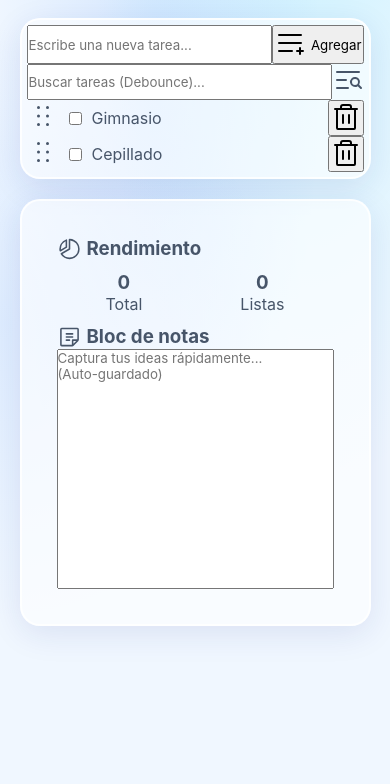
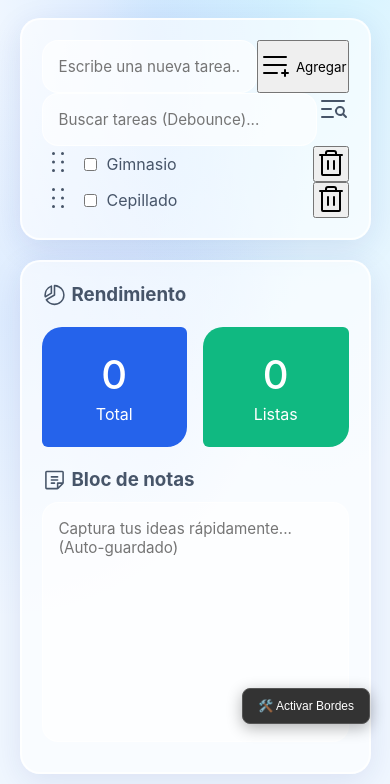
Before and after one commit to Ericknvp/mindtracker-js, a plain HTML site: page index.html in a window 390 px wide. Shown: the part 100-884 px from the top of the page. Before the commit the page ends 844 px from the top, so only its background shows below. Drawn offline with Linux system fonts and the light colour scheme.

Commit message:
Dashboard style terminado

```diff
--- a/index.html
+++ b/index.html
@@ -54,7 +54,7 @@
               <span data-icon="nota" class="iconDash"></span>
               <h3>Bloc de notas</h3>
             </div>
-            <textarea
+            <textarea id="blocTextArea" class="inputText"
               placeholder="Captura tus ideas rápidamente...
 (Auto-guardado)"
             ></textarea>
@@ -65,7 +65,7 @@
           <form class="writeTasks">
             <input
               type="text"
-              class="inputWriteTask"
+              class="inputWriteTask inputText"
               placeholder="Escribe una nueva tarea..."
               required
             />
@@ -78,7 +78,7 @@
           <div class="searchTasks">
             <input
               type="search"
-              class="textInput"
+              class="textInput inputText"
               placeholder="Buscar tareas (Debounce)..."
             />
             <span class="searchIcon" data-icon="buscar"></span>
@@ -135,5 +135,67 @@
 
       renderIcons();
     </script>
+    <button id="debugToggle" style="
+  position: fixed;
+  bottom: 20px;
+  right: 20px;
+  z-index: 9999;
+  padding: 10px 15px;
+  background: #333;
+  color: white;
+  border: 1px solid #555;
+  border-radius: 8px;
+  cursor: pointer;
+  font-family: sans-serif;
+  font-size: 12px;
+  box-shadow: 0 4px 15px rgba(0,0,0,0.3);
+">
+  🛠️ Activar Bordes
+</button>
+
+<script>
+  (function() {
+    const btn = document.getElementById('debugToggle');
+    let isDebugActive = false;
+
+    // Colores por nivel
+    const borderColors = ['#FF1A1A', '#1AFF1A', '#1A1AFF', '#FF1AFF', '#FFFF1A', '#1AFFFF'];
+
+    function toggleVisualDebug() {
+      const allElements = document.querySelectorAll('body *');
+
+      isDebugActive = !isDebugActive;
+
+      allElements.forEach(el => {
+        // No aplicar bordes al botón de debug en sí mismo
+        if (el.id === 'debugToggle') return;
+
+        if (isDebugActive) {
+          // ACTIVAR
+          let depth = 0;
+          let parent = el.parentElement;
+          while (parent && parent !== document.body) {
+            depth++;
+            parent = parent.parentElement;
+          }
+          const color = borderColors[depth % borderColors.length];
+          el.style.setProperty('outline', `1px solid ${color}`, 'important');
+          el.dataset.oldTitle = el.title; // Guardar title original
+          el.title = `Nivel: ${depth} | Tag: ${el.tagName.toLowerCase()}`;
+        } else {
+          // DESACTIVAR
+          el.style.removeProperty('outline');
+          el.title = el.dataset.oldTitle || ''; // Restaurar title
+        }
+      });
+
+      // Actualizar estilo del botón
+      btn.textContent = isDebugActive ? "🚫 Quitar Bordes" : "🛠️ Activar Bordes";
+      btn.style.background = isDebugActive ? "#b30000" : "#333";
+    }
+
+    btn.addEventListener('click', toggleVisualDebug);
+  })();
+</script>
   </body>
 </html>
--- /dev/null
+++ b/styles/components/addTasks.css
@@ -0,0 +1,3 @@
+.addTasks {
+    color blue
+}
--- /dev/null
+++ b/styles/components/counters.css
@@ -0,0 +1,26 @@
+.cardCounter {
+  height: 120px;
+  width: 50%;
+  display: flex;
+  flex-direction: column;
+  align-items: center;
+  justify-content: center;
+  color: white;
+  border-radius: 20px 6px;
+  margin: 8px 0;
+}
+.counters {
+  gap: 1rem;
+}
+
+.cardCounter h3 {
+  font-size: 40px;
+  font-weight: 550;
+  margin-bottom: 5px;
+}
+.total {
+  background-color: var(--primary);
+}
+.lists {
+  background-color: var(--success);
+}
--- /dev/null
+++ b/styles/components/textInput.css
@@ -0,0 +1,11 @@
+.inputText {
+  padding: 1rem;
+  border-radius: 16px;
+  background: var(--item-bg);
+  border: 1px solid var(--glass-border);
+  outline: none;
+  font-size: 0.95rem;
+}
+#blocTextArea {
+  margin: 10px 0;
+}
--- a/styles/layout/layout.css
+++ b/styles/layout/layout.css
@@ -20,9 +20,7 @@
   flex-direction: row;
   gap: 10px;
 }
-.dashboardContainer section {
-  /* padding: 10px; */
-}
+
 .counter {
   flex: 1;
   display: flex;
@@ -60,7 +58,8 @@
   align-items: center;
   justify-content: center;
   text-align: center;
-  justify-content: space-around;
+  justify-content: space-between;
+  margin: 12px 0;
 }
 .notesTitle {
   display: flex;
--- a/styles/layout/phoneLayout.css
+++ b/styles/layout/phoneLayout.css
@@ -52,14 +52,14 @@
   .counter {
     order: 2;
   }
+    .dashboardContainer .dashContainer {
+    padding: 20px;
+  }
 }
 
 @media screen and (max-width: 480px) {
   .containerFather header {
     height: 10vh;
-  }
-  .dashboardContainer section {
-    padding: 5px;
   }
   .notes textarea {
     height: 240px;
@@ -70,4 +70,7 @@
   .counter {
     order: 2;
   }
+     .dashboardContainer .dashContainer {
+    padding: 20px;
+  }
 }
--- a/styles/main.css
+++ b/styles/main.css
@@ -2,5 +2,7 @@
 @import "base/global.css";
 @import "base/typography.css";
 @import "layout/layout.css";
-@import "layout/phoneLayout.css" ;
+@import "layout/phoneLayout.css";
 @import "components/dashContainer.css";
+@import "components/counters.css";
+@import "components/textInput.css";
```
